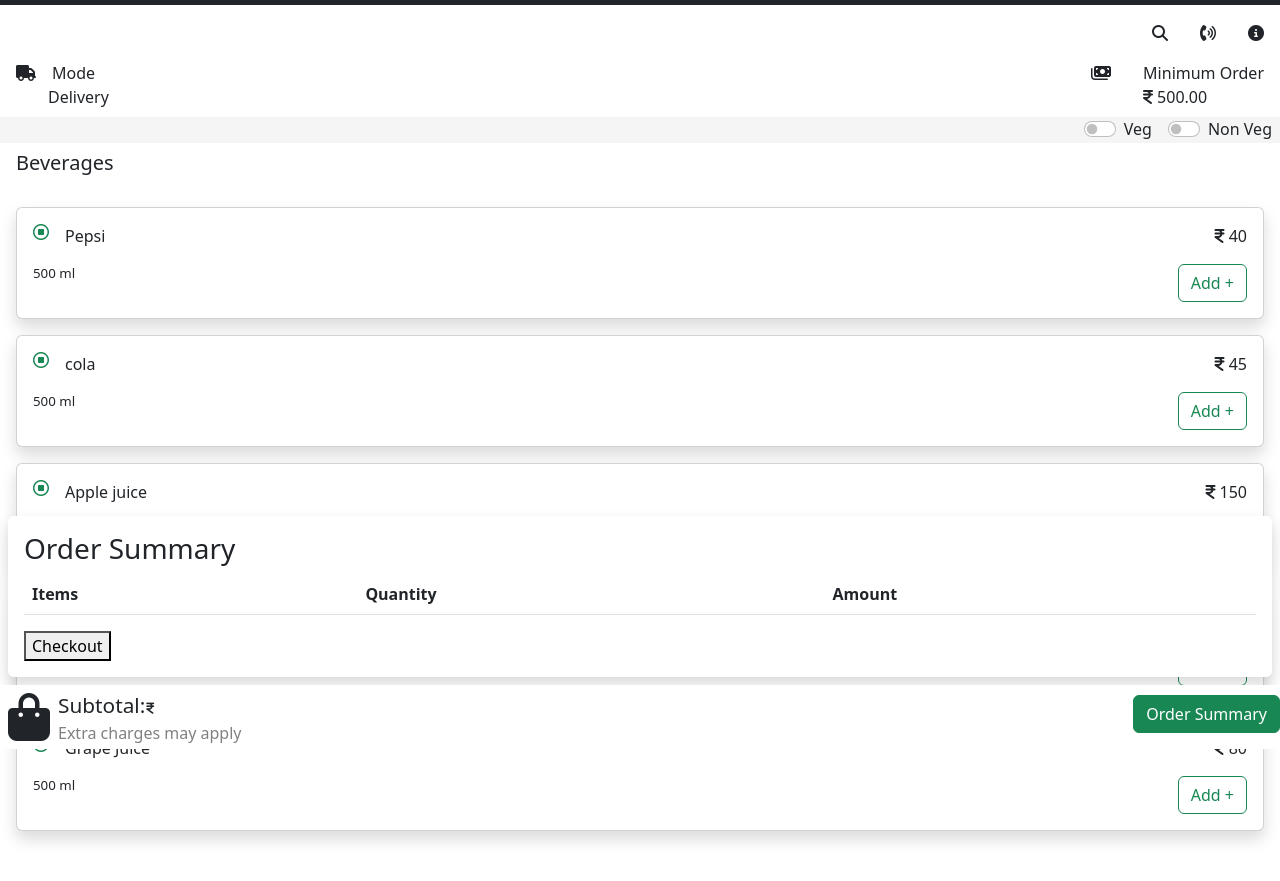
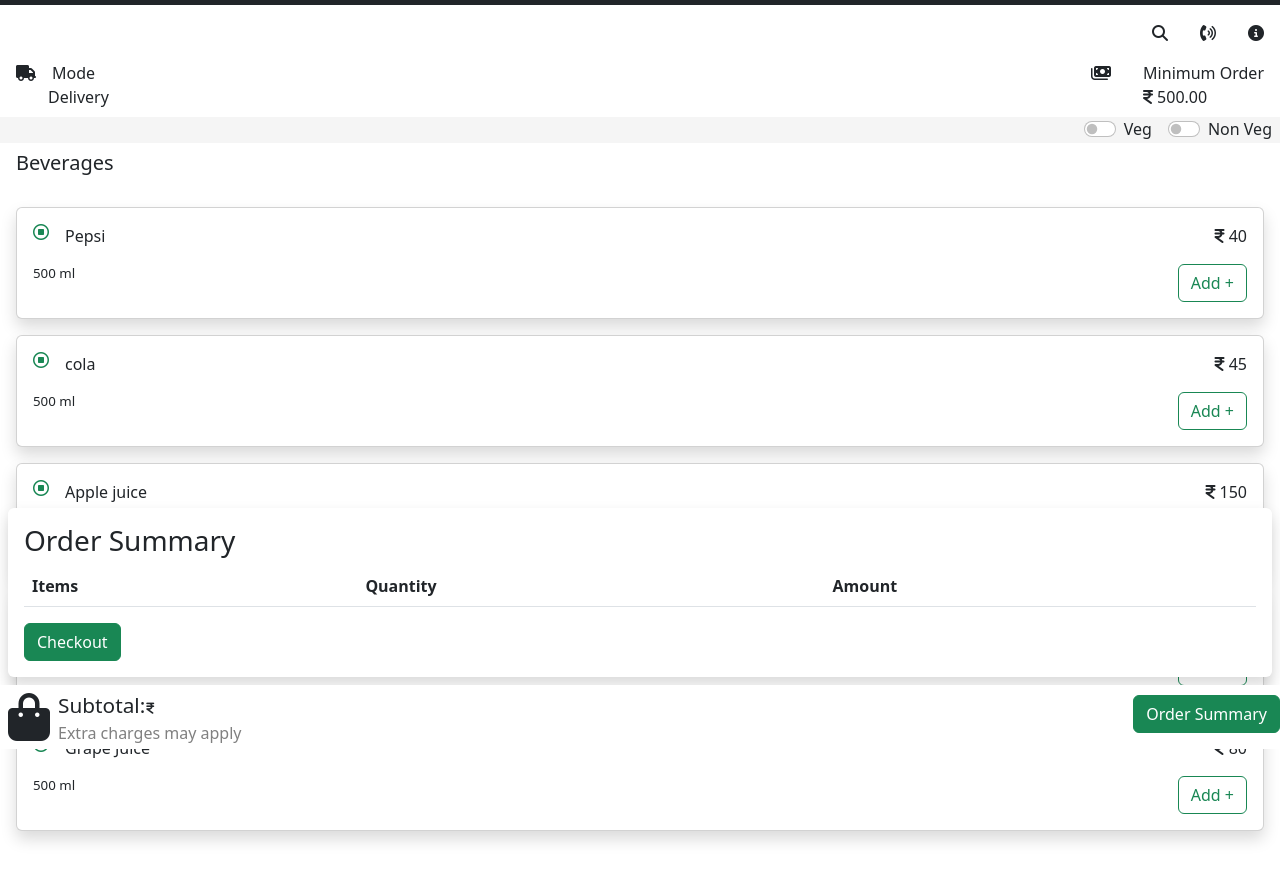
Before and after one commit to abinruby/My-restaurant-static, a plain HTML site: page index.html in a window 1280 px wide. Both pictures are taken after a click on the button "Order Summary". Shown: the part 51-932 px from the top of the page. Drawn offline with nearby package versions, Linux system fonts and the light colour scheme.

Commit message:
checkout button updated

```diff
--- a/index.html
+++ b/index.html
@@ -341,7 +341,7 @@
           </tbody>
         </table>
       </div>
-      <button onclick="checkout()">Checkout</button>
+      <button class="btn btn-success" onclick="checkout()">Checkout</button>
     </div>
   </div>
 
```
